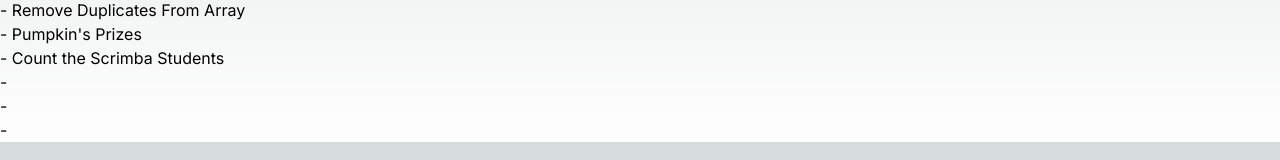
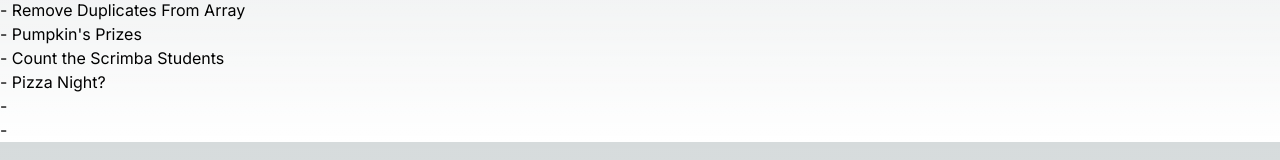
Before and after one commit to IsabelTizon/js-challenges, a Next.js app: page /scrimba in a window 1280 px wide. Shown: the part 330-490 px from the top of the page. Built offline with nearby package versions, Linux system fonts and the light colour scheme.

Commit message:
pizzaNight exercise created

```diff
--- a/src/app/scrimba/exercises/page.js
+++ b/src/app/scrimba/exercises/page.js
@@ -20,7 +20,7 @@
 // import { flatten } from "./flatten";
 // import { flatten2 } from "./flatten";
 // import { sumArr } from "./countStudents";
-import { sumArr2 } from "./countStudents2";
+// import { sumArr2 } from "./countStudents2";
 
 export default function courseConsole() {
 	return (
@@ -153,8 +153,9 @@
 // console.log(`Scrimba Students total number: ${sumArr(studentArr)}`);
 
 // 15) Count Scrimba Students Exercise with forEach method
-const studentArr = [50, 53, 61, 67, 60, 70, 78, 80, 80, 81, 90, 110];
-console.log(`Scrimba Students total number: ${sumArr2(studentArr)}`);
+// const studentArr = [50, 53, 61, 67, 60, 70, 78, 80, 80, 81, 90, 110];
+// console.log(`Scrimba Students total number: ${sumArr2(studentArr)}`);
+
 // 16) exercise
 // 17) exercise
 // 18) exercise
--- a/src/components/challengesArray.js
+++ b/src/components/challengesArray.js
@@ -471,16 +471,12 @@
 			"Your function should take in an array and return a number representing the total number of new attendees.",
 			"const studentCount = [50,53,61,67,60,70,78,80,80,81,90,110];",
 			"function sumArray(arr){}",
-			"console.log(sumArray(studentArr));",
 		],
 		examples: ["Example input: [1,2,3]", "Example output: 6"],
-		tester: [""],
+		tester: ["console.log(sumArray(studentArr));"],
 		methods: ["reduce()", "forEach()", ""],
 		explanations: [
 			"Exercise 2: The return statement must be outside the forEach() loop, on the same level as the function body, not nested inside the loop!!!",
-			"",
-			"",
-			"",
 		],
 		github: [
 			"https://github.com/IsabelTizon/js-challenges/blob/main/src/app/scrimba/exercises/countStudents.js",
@@ -488,15 +484,20 @@
 	},
 	{
 		id: 14,
-		name: "",
-		descriptions: [" "],
+		name: "Pizza Night?",
+		descriptions: [
+			"It's the weekend and you and your friends can't agree on what to order for dinner, so you put it to a vote. ",
+			"Write a function to find the food with the highest number of votes. ",
+			"Your function should take in a food object and find the food with the most votes. It should log the winner, along with how many votes it received. ",
+			"const gameNightFood = {'🍕 pizza': 3, '🌮 tacos': 10, '🥗 salads': 7, '🍝 pasta': 5}",
+			"function findTheWinner(obj){}",
+			"",
+		],
 		examples: [
-			"Example input: ''",
-			"Example output: ",
-			"Example input: ''",
-			"Example output: ",
+			"Example input: {'🐈 cats': 19, '🐕 dogs': 17",
+			"Example output: The winner is 🐈 cats with 19 votes!",
 		],
-		tester: [""],
+		tester: ["console.log(findTheWinner(gameNightFood));"],
 		methods: ["", "", ""],
 		explanations: ["", "", "", ""],
 		github: "",
@@ -504,7 +505,7 @@
 	{
 		id: 15,
 		name: "",
-		descriptions: [" "],
+		descriptions: ["", "", "", "", "", "", "", "", ""],
 		examples: [
 			"Example input: ''",
 			"Example output: ",
@@ -519,7 +520,7 @@
 	{
 		id: 16,
 		name: "",
-		descriptions: [" "],
+		descriptions: ["", "", "", "", "", "", "", "", ""],
 		examples: [
 			"Example input: ''",
 			"Example output: ",
```
Also changed, not shown: src/app/scrimba/exercises/pizzaNight.js (added).
